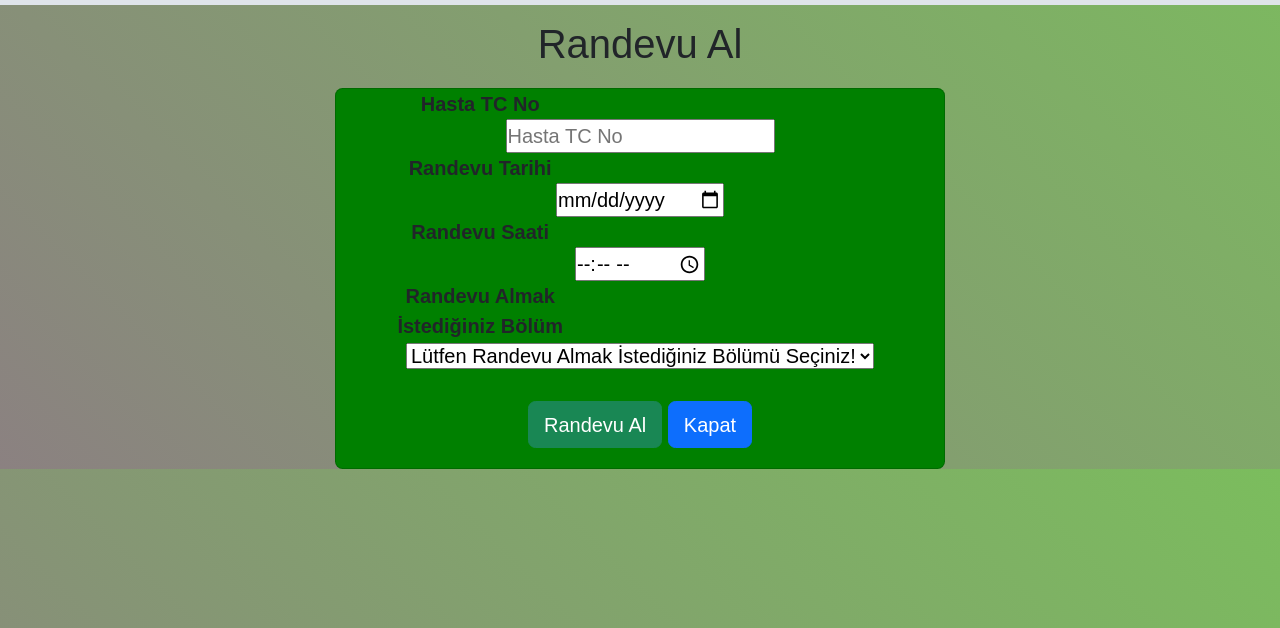
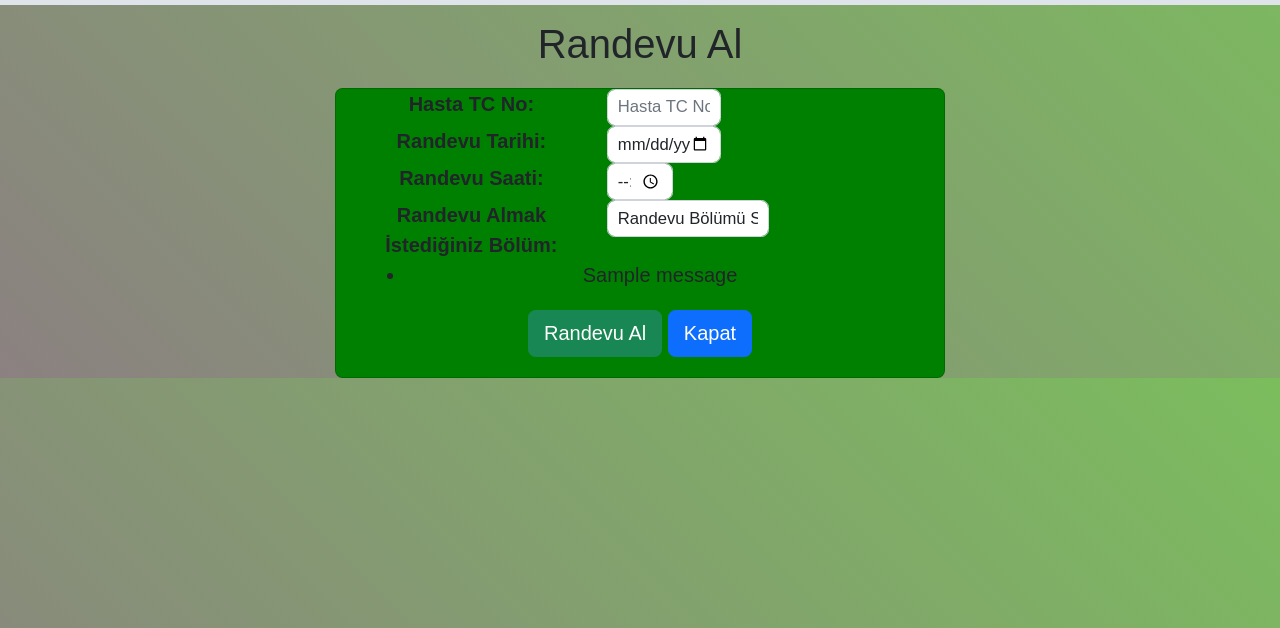
Before and after one commit to kubicix/Hospital-Automation-Web-App-with-Django, a Django app: page /hasta/randal/ in a window 1280 px wide. Shown: the part 172-800 px from the top of the page. Run offline with Django 4.2, Linux system fonts and the light colour scheme; tables that the repository leaves empty hold one stand-in row (values such as "Sample post"); one stand-in notice (Sample message) is shown.

Commit message:
error messages and some parts are edited

```diff
--- a/hospital/hospital/settings.py
+++ b/hospital/hospital/settings.py
@@ -27,7 +27,7 @@ SECRET_KEY = 'django-insecure-20i!@*0@%vm61f%d!s5#kp-v$2a3as7bp-8g(_tgrw2rfi3@ev
 DEBUG = True
 
 ALLOWED_HOSTS = []
-
+USE_LIVE_RELOAD = False
 
 # Application definition
 
--- a/hospital/register/templates/randal.html
+++ b/hospital/register/templates/randal.html
@@ -42,37 +42,59 @@
 
                     <div class="card-group">
                         <dl class="container text-center">
-                            <dt class="col-sm-5">Hasta TC No</dt>
-                            <input type="text" name="hastatcno" value="{{ request.session.tcno }}" placeholder="Hasta TC No" readonly>
-                            <dt class="col-sm-5">Randevu Tarihi</dt>
-                            <input type="date" name="tarih" placeholder="Randevu Tarihi">
-                            <dt class="col-sm-5">Randevu Saati</dt>
-                            <input type="time" name="saat" placeholder="Randevu Saati">
+                            <div class="form-group row">
+                                <dt class="col-sm-5">Hasta TC No:</dt>
+                                <div class="col-sm-3">
+                                    <input type="text" name="hastatcno" value="{{ request.session.tcno }}" placeholder="Hasta TC No" readonly class="form-control" style="font-size: smaller; padding: 0.25rem 0.5rem;">
+                                </div>
+                            </div>
 
-                            <dt class="col-sm-5">Randevu Almak İstediğiniz Bölüm</dt>
-                            <select id="bolum-secimi" name="bolum">
-                                <option value="">Lütfen Randevu Almak İstediğiniz Bölümü Seçiniz!</option>
-                                {% for bolum in bolumler %}
-                                    <option value="{{ bolum.idbolum }}">{{ bolum.bolumad }}</option>
+                            <div class="form-group row">
+                                <dt class="col-sm-5">Randevu Tarihi:</dt>
+                                <div class="col-sm-3">
+                                    <input type="date" name="tarih" placeholder="Randevu Tarihi" class="form-control" style="font-size: smaller; padding: 0.25rem 0.5rem;">
+                                </div>
+                            </div>
+
+                            <div class="form-group row">
+                                <dt class="col-sm-5">Randevu Saati:</dt>
+                                <div class="col-sm-2">
+                                    <input type="time" name="saat" placeholder="Randevu Saati" class="form-control" style="font-size: smaller; padding: 0.25rem 0.5rem;">
+                                </div>
+                            </div>
+
+                            <div class="form-group row">
+                                <dt class="col-sm-5">Randevu Almak İstediğiniz Bölüm:</dt>
+                                <div class="col-sm-4">
+                                    <select id="bolum-secimi" name="bolum" class="form-control" style="font-size: smaller; padding: 0.25rem 0.5rem;">
+                                        <option value="">Randevu Bölümü Seçiniz!</option>
+                                        {% for bolum in bolumler %}
+                                            <option value="{{ bolum.idbolum }}">{{ bolum.bolumad }}</option>
+                                        {% endfor %}
+                                    </select>
+                                </div>
+                            </div>
+                            {% if messages %}
+                            <ul class="messages">
+                                {% for message in messages %}
+                                    <li{% if message.tags %} class="{{ message.tags }}"{% endif %}>{{ message }}</li>
                                 {% endfor %}
-                            </select>
+                            </ul>
+                            {% endif %}
 
-
-
-                            <br><br>
-
-                            <button type="submit" class="btn btn-success"
-                                onclick="return confirm('BİLGİLENDİRME! Randevunuza gitmemeniz halinde 15 gün randevu alamazsınız!')">Randevu
-                                Al</button>
-                            <a class="btn btn-primary" href="randal.html">Kapat</a>
+                            <div class="form-group row">
+                                <div class="col-sm-12">
+                                    <button type="submit" class="btn btn-success" onclick="return confirm('BİLGİLENDİRME! Randevunuza gitmemeniz halinde 15 gün randevu alamazsınız!')">Randevu Al</button>
+                                    <a class="btn btn-primary" href="randal.html">Kapat</a>
+                                </div>
+                            </div>
                         </dl>
                     </div>
                 </form>
-
-
             </div>
         </div>
     </div>
+
     <script>
         var ilceler = {
             adana: ["Aladağ", "Ceyhan", "Çukurova", "Feke", "İmamoğlu", "Karaisalı", "Karataş", "Kozan", "Pozantı", "Saimbeyli", "Sarıçam", "Seyhan", "Tufanbeyli", "Yumurtalık", "Yüreğir"],
--- a/hospital/register/views.py
+++ b/hospital/register/views.py
@@ -16,7 +16,10 @@ def randevu_formu(request):
         if form.is_valid():
             randevu = form.save(commit=False)
             randevu.save()
+            messages.success(request, 'Randevunuz başarılı şekilde alınmıştır.')
             print("Form is valid and submitted successfully.")
+        else:
+            messages.error(request, 'Form is invalid.')
     else:
         form = RandevuForm(tcno=tcno)
     return render(request, 'randal.html', {'form': form, 'bolumler': bolumler})
```
